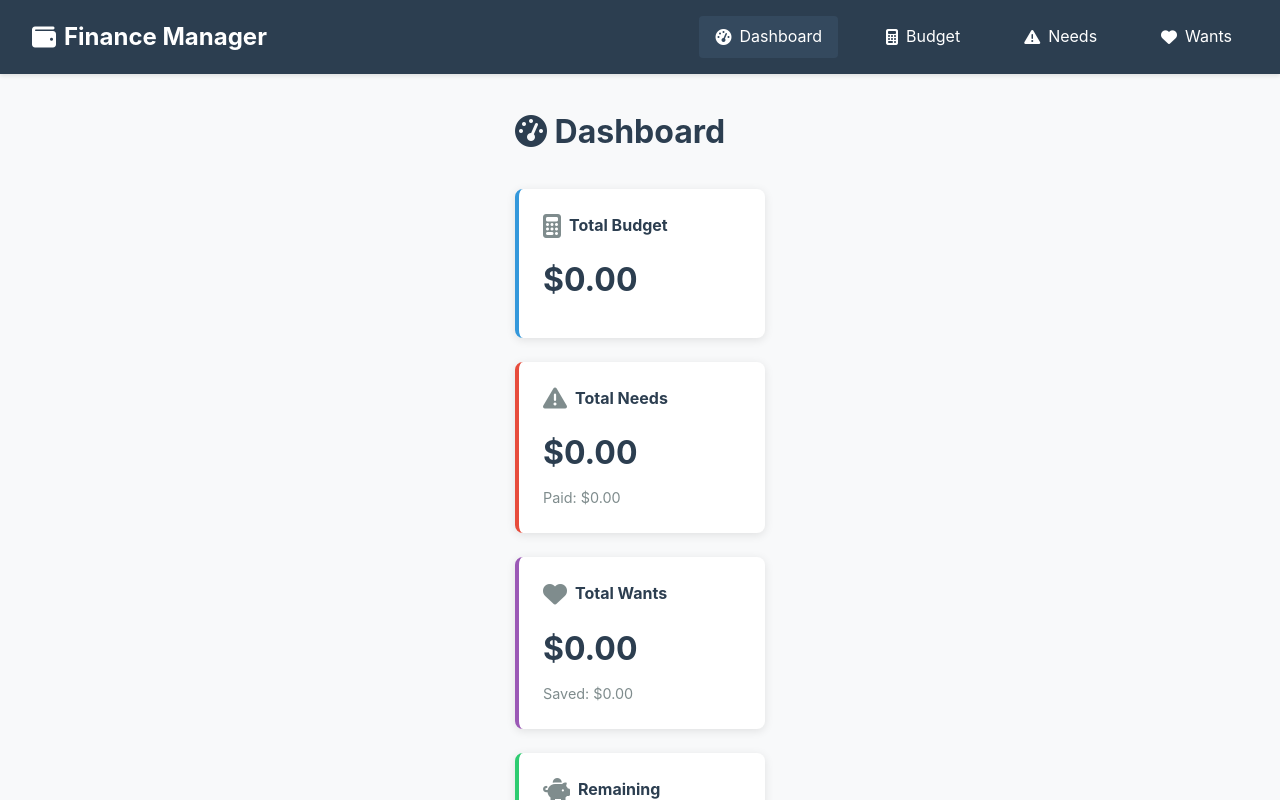
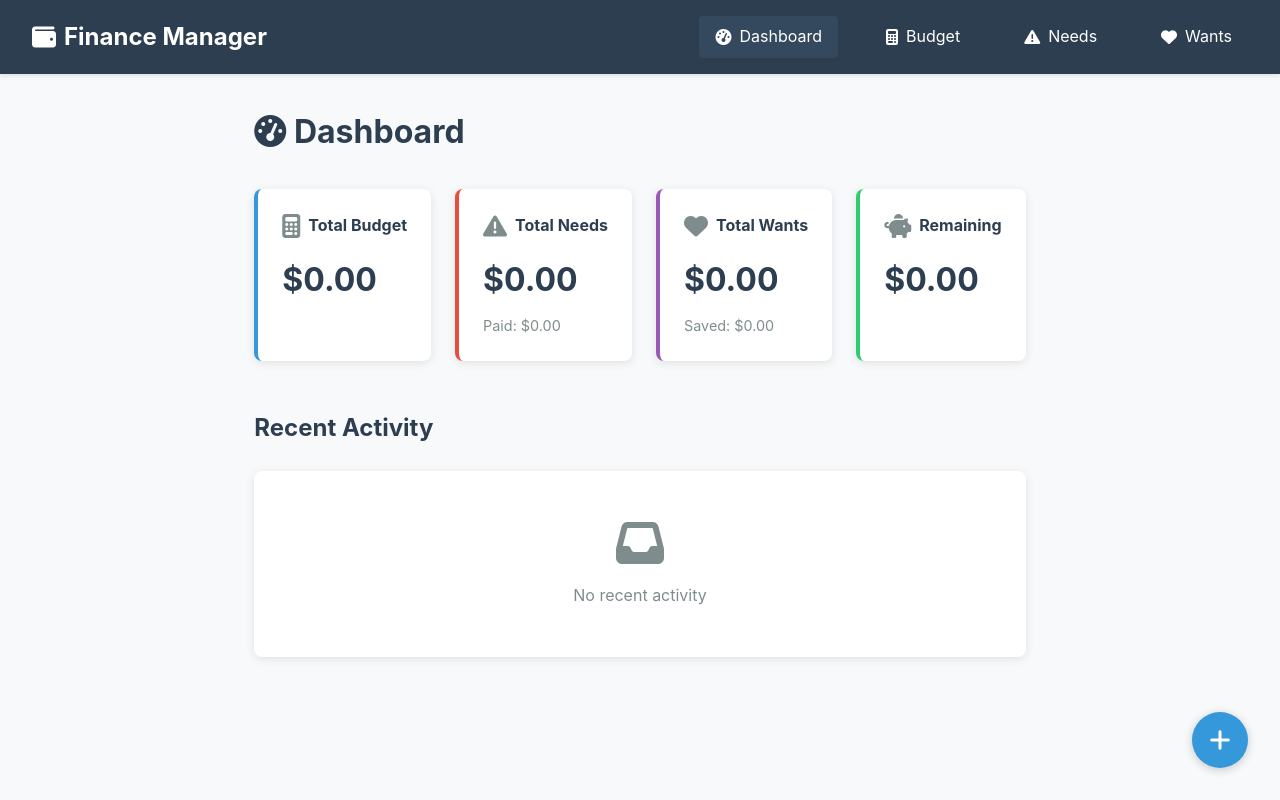
Before and after one commit to BashDee/finances, a Vue app: page / in a window 1280 px wide. Shown: the top 800 px of the page. Built offline with nearby package versions, Linux system fonts and the light colour scheme.

Commit message:
Add floating action button for quick transaction entry and update layout styles in Dashboard.vue

```diff
--- a/src/views/Dashboard.vue
+++ b/src/views/Dashboard.vue
@@ -56,15 +56,31 @@
           </div>
         </div>
       </div>
+
+      <!-- Floating Add-Transaction Button -->
+      <button class="fab" :class="{ open: showTransactionForm }" @click="toggleForm">
+        <i class="fas fa-plus"></i>
+      </button>
+
+      <!-- QuickTransaction component appears when toggled -->
+      <Transaction
+            v-if="showTransactionForm"
+            @close="showTransactionForm = false"
+      />
     </div>
   </template>
 
   <script setup lang="ts">
-  import { computed } from 'vue'
+  import { computed, ref } from 'vue'
   import { useFinanceStore } from '@/stores/finance'
   import type { Budget, Need, Want } from '@/types'
+  import Transaction from './Transactions.vue'
 
   const store = useFinanceStore()
+  const showTransactionForm = ref(false)
+  const toggleForm = () => {
+  showTransactionForm.value = !showTransactionForm.value
+    }
 
   const summary = computed(() => store.summary)
 
@@ -79,6 +95,8 @@
 
     return combined
   })
+
+
 
   const getIconClass = (type: string) => {
     switch (type) {
@@ -105,7 +123,8 @@
   }
 
   .summary-cards {
-    display: grid;
+    flex-wrap: wrap;
+    display: flex;
     grid-template-columns: repeat(auto-fit, minmax(250px, 1fr));
     gap: 1.5rem;
     margin-bottom: 3rem;
@@ -214,4 +233,28 @@
     color: #7f8c8d;
     font-size: 0.9rem;
   }
+
+  /* Floating Action Button */
+.fab {
+  position: fixed;
+  right: 2rem;
+  bottom: 2rem;
+  width: 56px;
+  height: 56px;
+  background: #3498db;
+  color: #fff;
+  border: none;
+  border-radius: 50%;
+  box-shadow: 0 2px 10px rgba(0,0,0,0.2);
+  display: flex;
+  align-items: center;
+  justify-content: center;
+  font-size: 1.5rem;
+  cursor: pointer;
+  z-index: 1000;
+  transition: transform 0.3s ease;
+}
+.fab.open {
+  transform: rotate(45deg);
+}
   </style>
```
